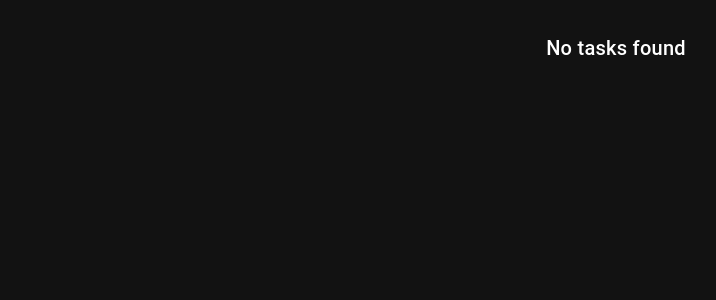
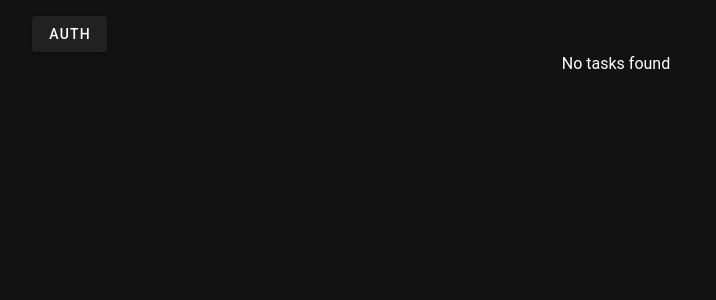
Before and after one commit to jahseyu/tracker-nuxt, a Nuxt app: page / in a window 1280 px wide. Shown: the top 300 px of the page, without its empty margins (24-740 px from the left). Built offline with nearby package versions, Linux system fonts and the light colour scheme.

Commit message:
mock auth

```diff
--- a/features/tasks/components/ls-tasks-list.vue
+++ /dev/null
@@ -1,11 +0,0 @@
-<script setup lang="ts">
-import { useTasks } from "../store";
-import TasksList from "./tasks-list.vue";
-
-const { getLsTasks } = useTasks();
-const items = getLsTasks();
-</script>
-
-<template>
-  <ClientOnly><TasksList :items="items" /></ClientOnly>
-</template>
--- a/features/tasks/components/tasks-card.vue
+++ b/features/tasks/components/tasks-card.vue
@@ -2,12 +2,16 @@
 import type { Task } from "../types";
 
 defineProps<{
-  item: Task;
+  item?: Task;
+  loading?: boolean;
 }>();
 </script>
 
 <template>
-  <v-card>
-    <v-card-title>{{ item.title }}</v-card-title>
+  <v-card height="150">
+    <v-skeleton-loader v-if="loading" loading class="h-100" />
+    <template v-else-if="item">
+      <v-card-title>{{ item.title }}</v-card-title>
+    </template>
   </v-card>
 </template>
--- a/features/tasks/components/tasks-list.vue
+++ b/features/tasks/components/tasks-list.vue
@@ -8,18 +8,15 @@ defineProps<{
 </script>
 
 <template>
-  <div aria-label="Tasks">
-    <v-container fluid>
-      <v-row>
-        <template v-if="items.length > 0">
-          <v-col v-for="item in items" :key="item.id" cols="12">
-            <TasksCard :item="item" />
-          </v-col>
-        </template>
-        <v-col v-else class="text-h6 text-center" cols="12">
-          No tasks found
-        </v-col>
-      </v-row>
-    </v-container>
+  <div class="d-flex flex-column">
+    <template v-if="items.length > 0">
+      <TasksCard
+        v-for="item in items"
+        :key="item.id"
+        :item="item"
+        class="my-2"
+      />
+    </template>
+    <p v-else class="text-center">No tasks found</p>
   </div>
 </template>
--- /dev/null
+++ b/features/tasks/components/tasks-skeleton.vue
@@ -0,0 +1,9 @@
+<script setup lang="ts">
+import TasksCard from "./tasks-card.vue";
+</script>
+
+<template>
+  <div class="d-flex flex-column">
+    <TasksCard v-for="i in 10" :key="i" loading class="my-2" />
+  </div>
+</template>
--- /dev/null
+++ b/features/tasks/components/tasks.vue
@@ -0,0 +1,39 @@
+<script setup lang="ts">
+import { useTasks } from "../stores/tasks";
+import TasksList from "./tasks-list.vue";
+import TasksSkeleton from "./tasks-skeleton.vue";
+import { useAuth } from "@/stores/auth";
+
+const authStore = useAuth();
+const { auth } = storeToRefs(authStore);
+
+const { getTasks, getLsTasks } = useTasks();
+
+const {
+  data: tasks,
+  pending,
+  refresh,
+} = useAsyncData(() => (auth.value ? getTasks() : Promise.resolve([])));
+const lsTasks = getLsTasks();
+
+watch(auth, (val) => {
+  if (val) {
+    refresh();
+  }
+});
+</script>
+
+<template>
+  <div aria-label="Tasks">
+    <template v-if="auth">
+      <TasksSkeleton v-if="pending" />
+      <TasksList v-else :items="tasks ?? []" />
+    </template>
+    <ClientOnly v-else>
+      <template #fallback>
+        <TasksSkeleton />
+      </template>
+      <TasksList :items="lsTasks" />
+    </ClientOnly>
+  </div>
+</template>
--- a/features/tasks/index.ts
+++ b/features/tasks/index.ts
@@ -1,4 +1,3 @@
-import TasksList from "./components/tasks-list.vue";
-import LsTasksList from "./components/ls-tasks-list.vue";
+import Tasks from "./components/tasks.vue";
 
-export { TasksList, LsTasksList };
+export { Tasks };
--- a/package.json
+++ b/package.json
@@ -6,7 +6,7 @@
     "build": "nuxt build",
     "dev": "nuxt dev --dotenv .env.local",
     "generate": "nuxt generate",
-    "preview": "nuxt preview",
+    "preview": "nuxt preview --dotenv .env.local",
     "postinstall": "nuxt prepare",
     "lint:js": "eslint --ext \".ts,.vue\" --ignore-path .gitignore .",
     "lint:prettier": "prettier --check .",
--- a/pages/index.vue
+++ b/pages/index.vue
@@ -1,9 +1,14 @@
 <script setup lang="ts">
-import { LsTasksList } from "@/features/tasks";
+import { useAuth } from "@/stores/auth";
+import { Tasks } from "@/features/tasks";
+
+const authStore = useAuth();
+const { auth } = storeToRefs(authStore);
 </script>
 
 <template>
   <v-container>
-    <LsTasksList />
+    <v-btn @click="auth = !auth">Auth</v-btn>
+    <Tasks />
   </v-container>
 </template>
--- /dev/null
+++ b/stores/auth.ts
@@ -0,0 +1,5 @@
+export const useAuth = defineStore("auth", () => {
+  const auth = ref(false);
+
+  return { auth };
+});
```
Also changed, not shown: .eslintrc.cjs, features/tasks/stores/tasks.ts (renamed from features/tasks/store/index.ts).
